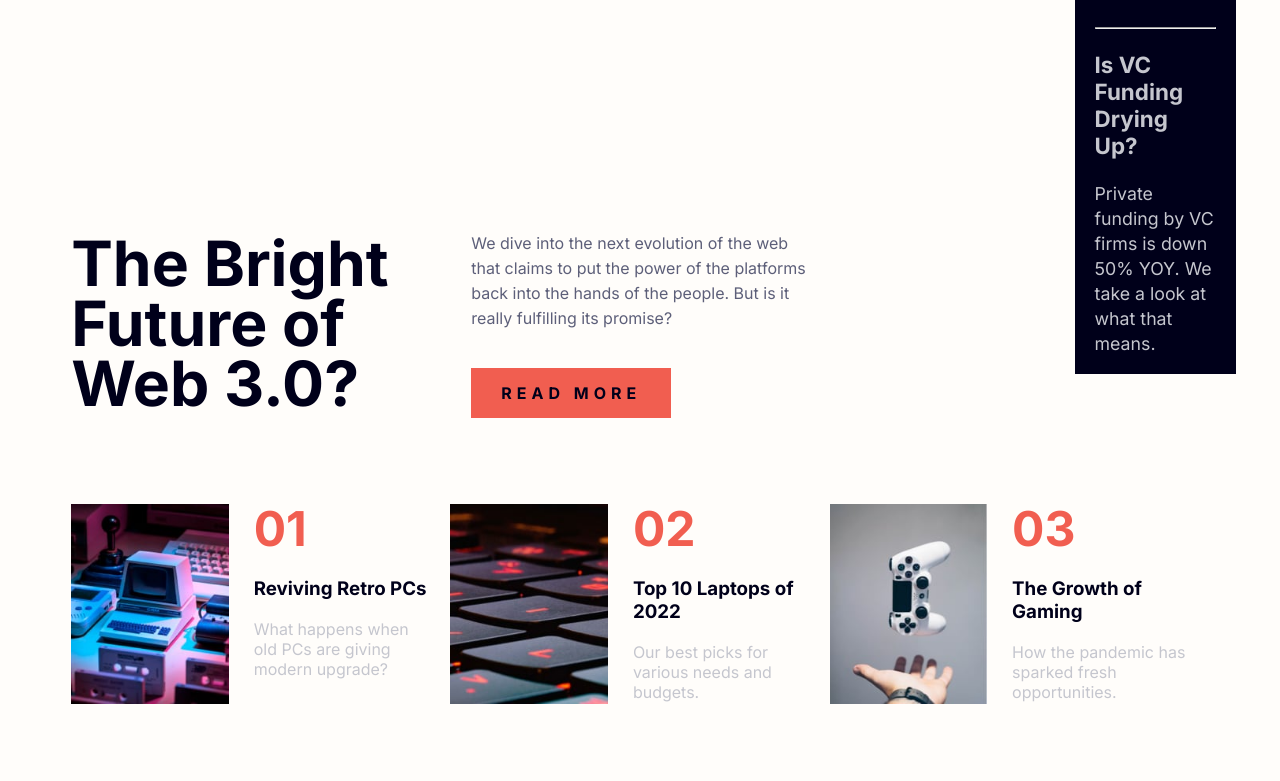
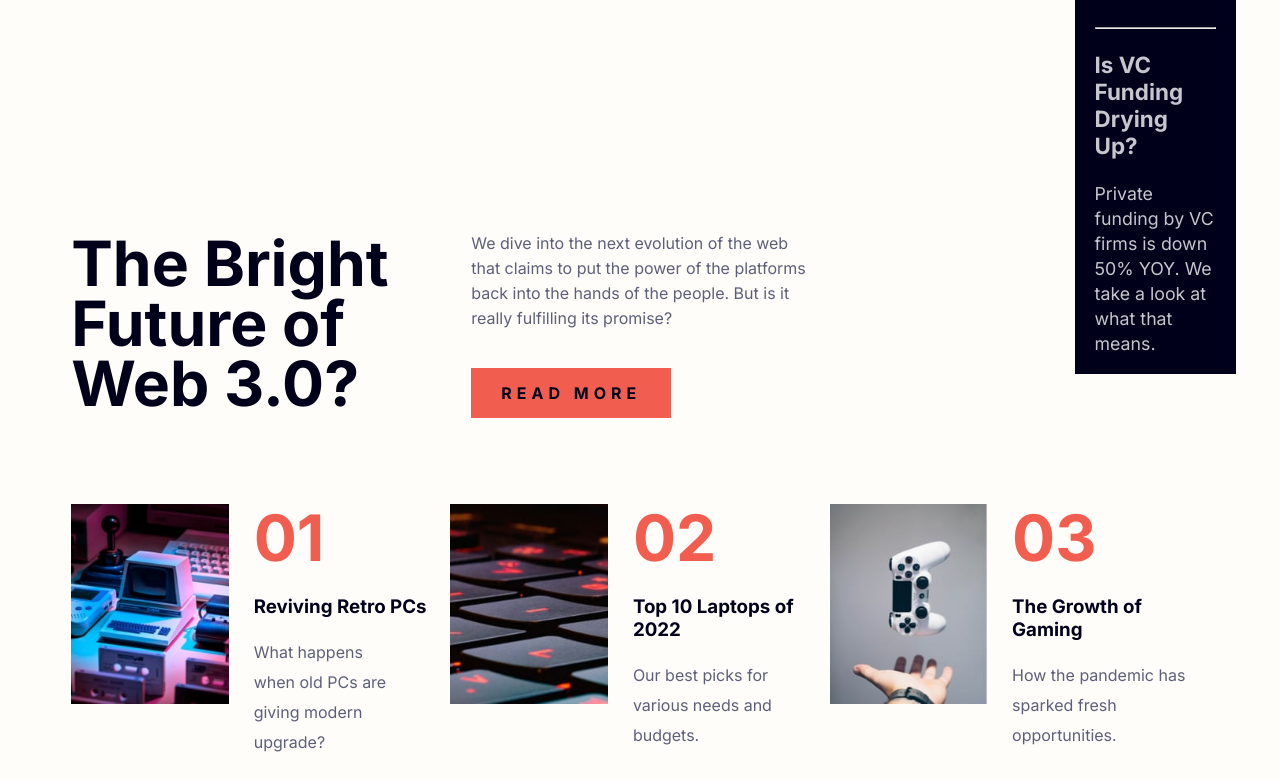
Before and after one commit to Francis-Frimpong/News-Homepage, a plain HTML site: page index.html in a window 1280 px wide. Shown: the part 875-1656 px from the top of the page. Before the commit the page ends 1601 px from the top, so only its background shows below. Drawn offline with Linux system fonts and the light colour scheme.

Commit message:
inproved css styling/desktop layout

```diff
--- a/index.html
+++ b/index.html
@@ -84,7 +84,7 @@
         <div class="cardText">
           <h3 class="cardNum">01</h3>
           <h3 class="cardTitle">Reviving Retro PCs</h3>
-          <p cardContent>
+          <p class="cardContent">
             What happens when old PCs are giving modern upgrade?
           </p>
         </div>
@@ -97,7 +97,7 @@
         <div class="cardText">
           <h3 class="cardNum">02</h3>
           <h3 class="cardTitle">Top 10 Laptops of 2022</h3>
-          <p>
+          <p class="cardContent">
             Our best picks for various needs and budgets.
           </p>
         </div>
@@ -109,7 +109,7 @@
         <div class="cardText">
           <h3 class="cardNum">03</h3>
           <h3 class="cardTitle">The Growth of Gaming</h3>
-          <p>
+          <p class="cardContent special-width">
             How the pandemic has sparked fresh opportunities.
           </p>
         </div>
--- a/style.css
+++ b/style.css
@@ -170,7 +170,7 @@ hr {
 }
 
 .cardText .cardNum {
-    font-size: 3rem;
+    font-size: 4rem;
     margin: 0;
     color: hsl(5, 85%, 63%);
 }
@@ -183,3 +183,13 @@ hr {
     color: hsl(5, 85%, 63%);
     cursor: pointer;
 }
+
+.cardText .cardContent {
+    width: 81%;
+    line-height: 30px;
+    color: hsl(236, 13%, 42%)
+
+}
+.cardText .special-width {
+    width: 100%;
+}
```
